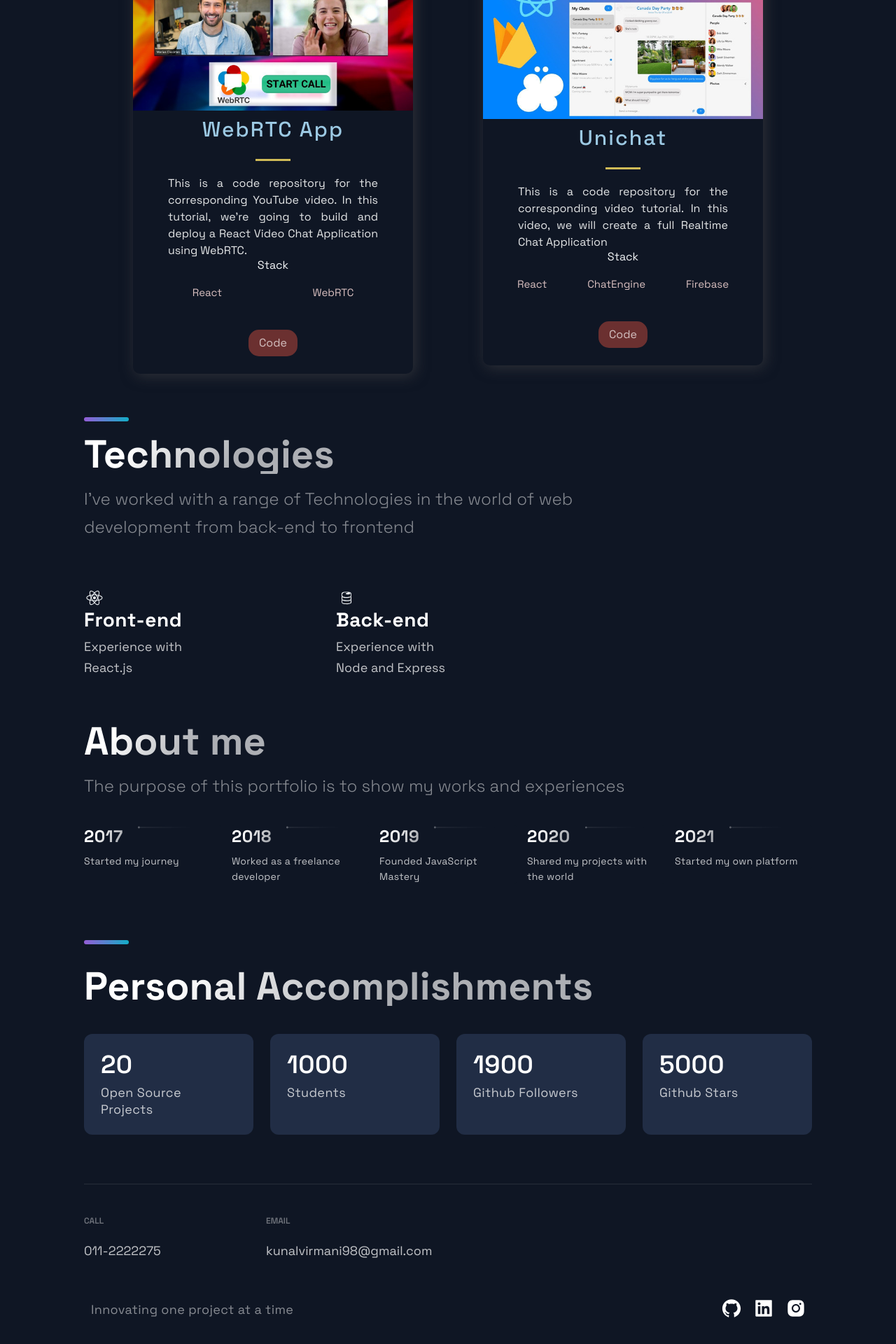
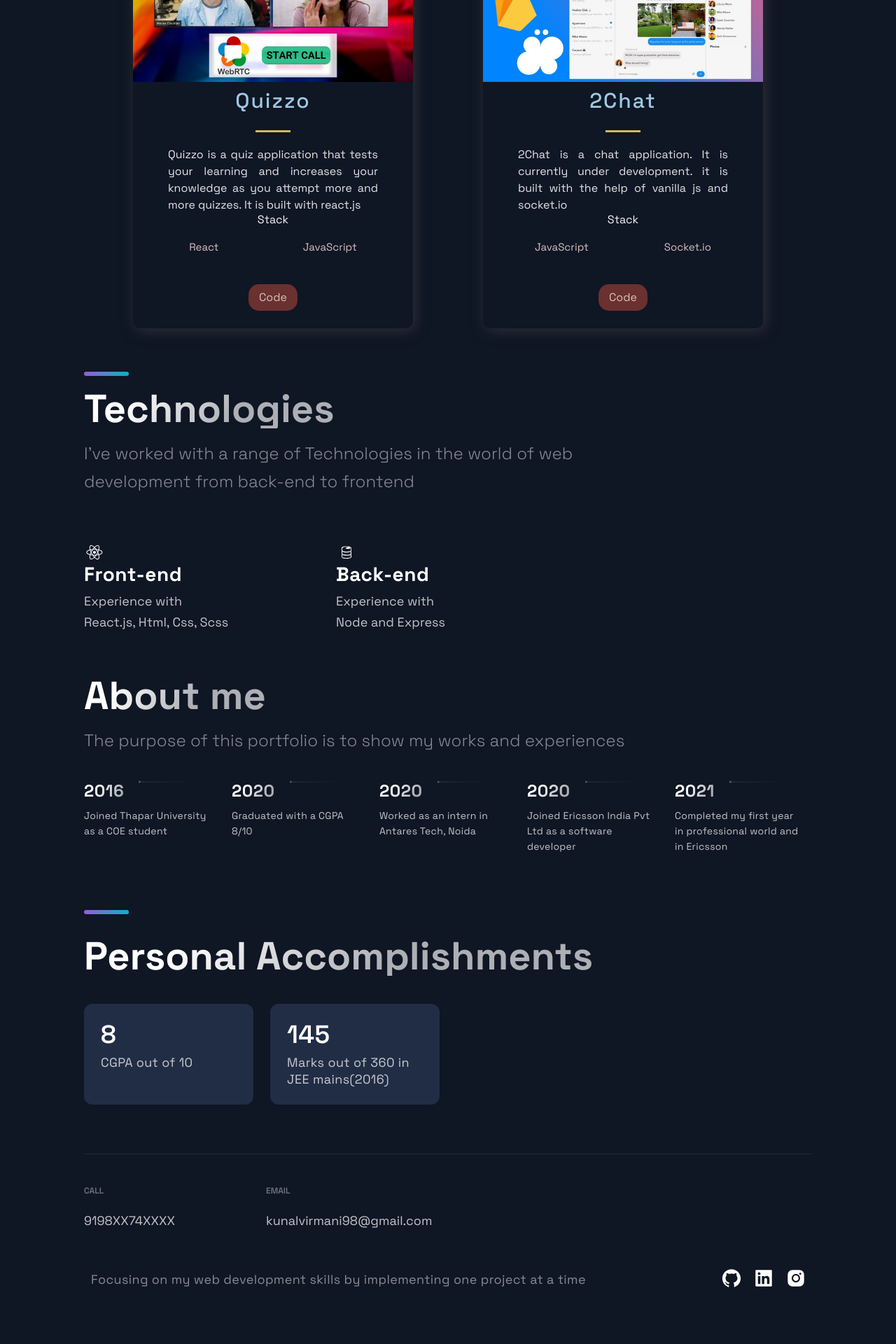
Before and after one commit to kunalvirmani98/portfolio, a Next.js app: page / in a window 1280 px wide. Shown: the part 1638-3558 px from the top of the page at 70% size. Built offline with nearby package versions, Linux system fonts and the light colour scheme.

Commit message:
made ui and text changes

```diff
--- a/src/components/Acomplishments/Acomplishments.js
+++ b/src/components/Acomplishments/Acomplishments.js
@@ -4,10 +4,9 @@ import { Section, SectionDivider, SectionTitle } from '../../styles/GlobalCompon
 import { Box, Boxes, BoxNum, BoxText } from './AcomplishmentsStyles';
 
 const data = [
-  { number: 20, text: 'Open Source Projects' },
-  { number: 1000, text: 'Students', },
-  { number: 1900, text: 'Github Followers', },
-  { number: 5000, text: 'Github Stars', }
+  { number: 8, text: 'CGPA out of 10' },
+  { number: 145, text: 'Marks out of 360 in JEE mains(2016)', },
+
 ];
 
 const Acomplishments = () => (
--- a/src/components/Footer/Footer.js
+++ b/src/components/Footer/Footer.js
@@ -10,7 +10,7 @@ const Footer = () => {
       <LinkList>
         <LinkColumn>
           <LinkTitle>Call</LinkTitle>
-          <LinkItem href="tel:011-2222275">011-2222275</LinkItem>
+          <LinkItem href="tel:9198XX74XXXX">9198XX74XXXX</LinkItem>
         </LinkColumn>
         <LinkColumn>
           <LinkTitle>Email</LinkTitle>
@@ -19,7 +19,7 @@ const Footer = () => {
       </LinkList>
       <SocialIconsContainer>
         <CompanyContainer>
-          <Slogan>Innovating one project at a time</Slogan>
+          <Slogan>Focusing on my web development skills by implementing one project at a time</Slogan>
         </CompanyContainer>
         <SocialContainer>
           <SocialIcons href="https://github.com">
--- a/src/components/Header/Header.js
+++ b/src/components/Header/Header.js
@@ -32,10 +32,10 @@ const Header = () => (
       </li>
     </Div2>
     <Div3>
-      <SocialIcons href="https://github.com">
+      <SocialIcons href="https://github.com/kunalvirmani98">
         <AiFillGithub size="3rem" />
       </SocialIcons>
-      <SocialIcons href="https://linkedin.com">
+      <SocialIcons href="https://www.linkedin.com/in/kunal-virmani-389411162/">
         <AiFillLinkedin size="3rem" />
       </SocialIcons>
       <SocialIcons href="https://instagram.com">
--- a/src/components/Technologies/Technologies.js
+++ b/src/components/Technologies/Technologies.js
@@ -19,7 +19,7 @@ const Technologies = () => (
           <ListTitle>Front-end</ListTitle>
           <ListParagraph>
             Experience with <br />
-            React.js
+            React.js, Html, Css, Scss
           </ListParagraph>
         </ListContainer>
       </ListItem>
--- a/src/constants/constants.js
+++ b/src/constants/constants.js
@@ -2,15 +2,15 @@ export const projects = [
   {
     title: 'MERN Memories',
     description: "Using React, Node.js, Express & MongoDB you'll learn how to build a Full Stack MERN Application - from start to finish. The App is called Memories and it is a simple social media app that allows users to post interesting events that happened in their lives.",
-      image: '/images/1.png',
-      tags: ['Mongo', 'Express', 'React', 'Node'],
+    image: '/images/1.png',
+    tags: ['Mongo', 'Express', 'React', 'Node'],
     source: 'https://google.com',
     visit: 'https://google.com',
     id: 0,
   },
   {
-    title: 'E-Commerce',
-    description:"While building it you're going to learn many advanced React & JavaScript topics, as well as how to use Stripe for card transactions. On top of that, at the end of the video, you will have this unique and complex webshop app that you will be able to add to your portfolio. And trust me, e-commerce applications are impressive.",
+    title: 'Adopt-me',
+    description: "This is a pet adoption website frontend-only built with react.js. It lists the various pets that are up for adoption. ",
     image: '/images/2.png',
     tags: ['React', 'JavaScript'],
     source: 'https://google.com',
@@ -18,19 +18,19 @@ export const projects = [
     id: 1,
   },
   {
-    title: 'WebRTC App',
-    description: "This is a code repository for the corresponding YouTube video. In this tutorial, we're going to build and deploy a React Video Chat Application using WebRTC.",
-      image: '/images/3.jpg',
-      tags: ['React', 'WebRTC'],
+    title: 'Quizzo',
+    description: "Quizzo is a quiz application that tests your learning and increases your knowledge as you attempt more and more quizzes. It is built with react.js",
+    image: '/images/3.jpg',
+    tags: ['React', 'JavaScript'],
     source: 'https://google.com',
     visit: 'https://google.com',
     id: 2,
   },
   {
-    title: 'Unichat',
-    description: "This is a code repository for the corresponding video tutorial. In this video, we will create a full Realtime Chat Application",
+    title: '2Chat',
+    description: "2Chat is a chat application. It is currently under development. it is built with the help of vanilla js and socket.io",
     image: '/images/4.jpg',
-    tags: ['React', 'ChatEngine', 'Firebase'],
+    tags: ['JavaScript', 'Socket.io'],
     source: 'https://google.com',
     visit: 'https://google.com',
     id: 3,
@@ -38,9 +38,9 @@ export const projects = [
 ];
 
 export const TimeLineData = [
-  { year: 2017, text: 'Started my journey', },
-  { year: 2018, text: 'Worked as a freelance developer', },
-  { year: 2019, text: 'Founded JavaScript Mastery', },
-  { year: 2020, text: 'Shared my projects with the world', },
-  { year: 2021, text: 'Started my own platform', },
+  { year: 2016, text: 'Joined Thapar University as a COE student', },
+  { year: 2020, text: 'Graduated with a CGPA 8/10', },
+  { year: 2020, text: 'Worked as an intern in Antares Tech, Noida', },
+  { year: 2020, text: 'Joined Ericsson India Pvt Ltd as a software developer', },
+  { year: 2021, text: 'Completed my first year in professional world and in Ericsson', },
 ];
```
